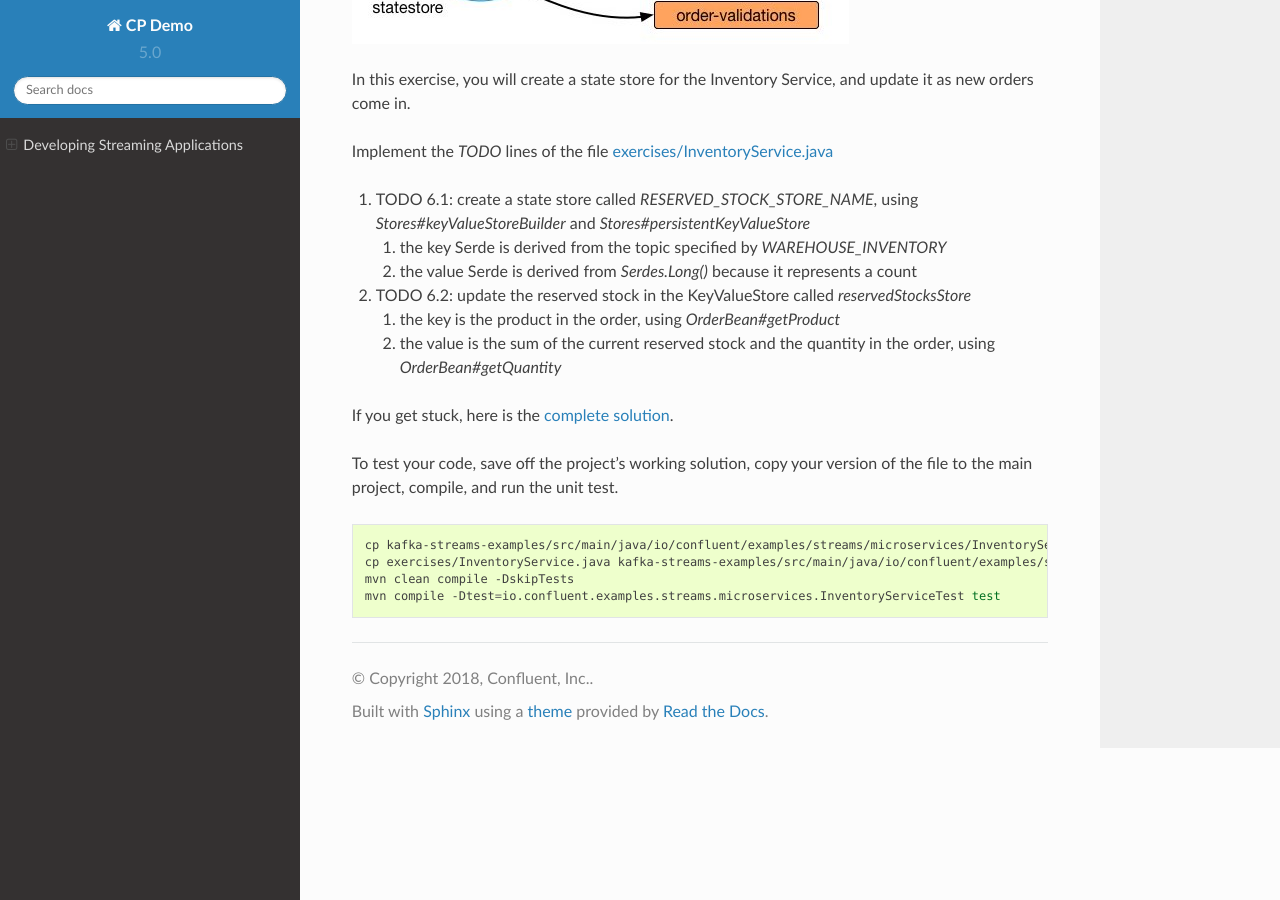
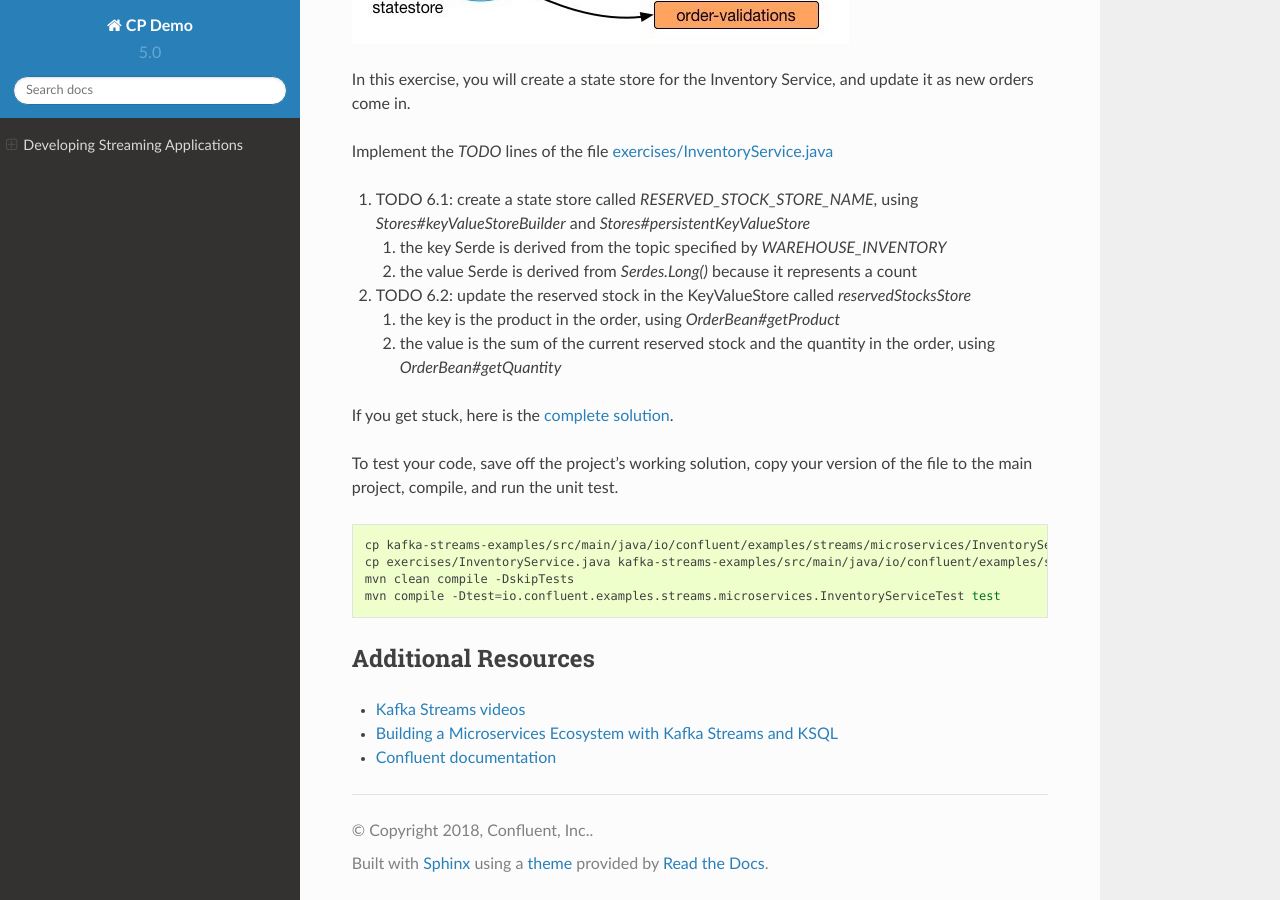
Before and after one commit to confluentinc/examples, a Sphinx documentation site: the page built from microservices-orders/docs/index.rst, in a window 1280 px wide and 900 px high, scrolled down 11104 px. Built offline with Sphinx 7.4.7 and the Read the Docs theme 2.0.0, drawn with Linux system fonts in a browser that asks for light colours.

Commit message:
Additional resouces

```diff
--- a/microservices-orders/docs/index.rst
+++ b/microservices-orders/docs/index.rst
@@ -390,3 +390,12 @@ To test your code, save off the project's working solution, copy your version of
       cp exercises/InventoryService.java kafka-streams-examples/src/main/java/io/confluent/examples/streams/microservices/.
       mvn clean compile -DskipTests
       mvn compile -Dtest=io.confluent.examples.streams.microservices.InventoryServiceTest test
+
+
+====================
+Additional Resources
+====================
+
+* `Kafka Streams videos <https://www.youtube.com/watch?v=Z3JKCLG3VP4&list=PLa7VYi0yPIH1vDclVOB49xUruBAWkOCZD>`__
+* `Building a Microservices Ecosystem with Kafka Streams and KSQL <https://www.confluent.io/blog/building-a-microservices-ecosystem-with-kafka-streams-and-ksql/>`__
+* `Confluent documentation <https://docs.confluent.io/current/streams/concepts.html>`__
```
